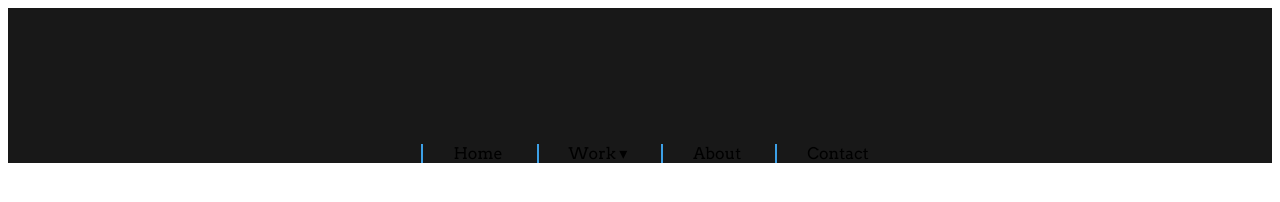
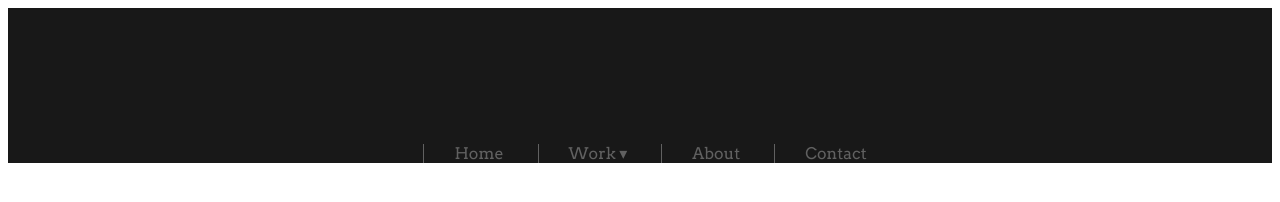
Before and after one commit to Stawerr/Shop-Gamer, a plain HTML site: page index.html in a window 1280 px wide. Drawn offline with Linux system fonts and the light colour scheme.

Commit message:
navBar color

```diff
--- a/style.css
+++ b/style.css
@@ -12,7 +12,7 @@ nav.primary-navigation {
   nav.primary-navigation ul li {
     list-style: none;
     margin: 0 auto;
-    border-left: 2px solid #3ca0e7;
+    border-left: 1px solid #616161;
     display: inline-block;
     padding: 0 30px;
     position: relative;
@@ -21,10 +21,10 @@ nav.primary-navigation {
     font-family: arvo;
   }
   nav.primary-navigation li a {
-    color: black;
+    color: #616161;
   }
   nav.primary-navigation li a:hover {
-    color: #3ca0e7;
+    color: white;
   }
   nav.primary-navigation li:hover {
     cursor: pointer;
```
